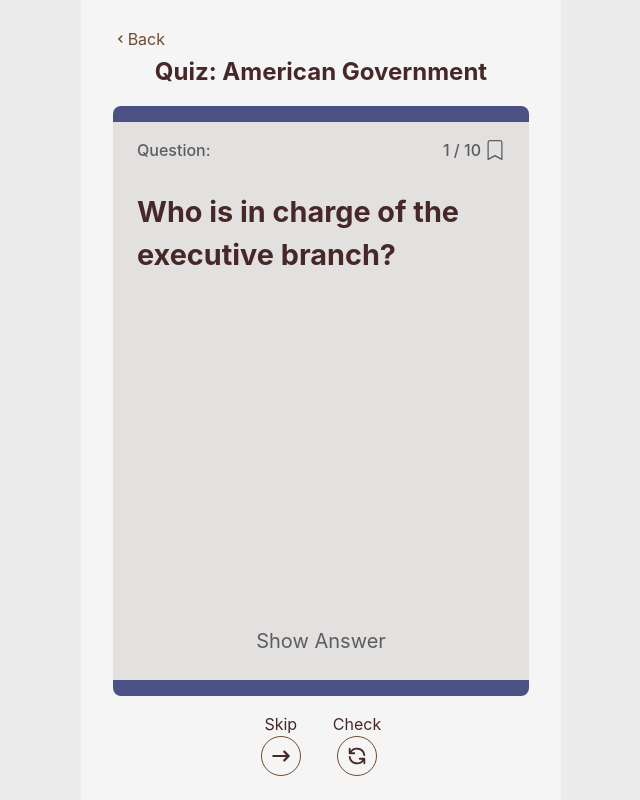
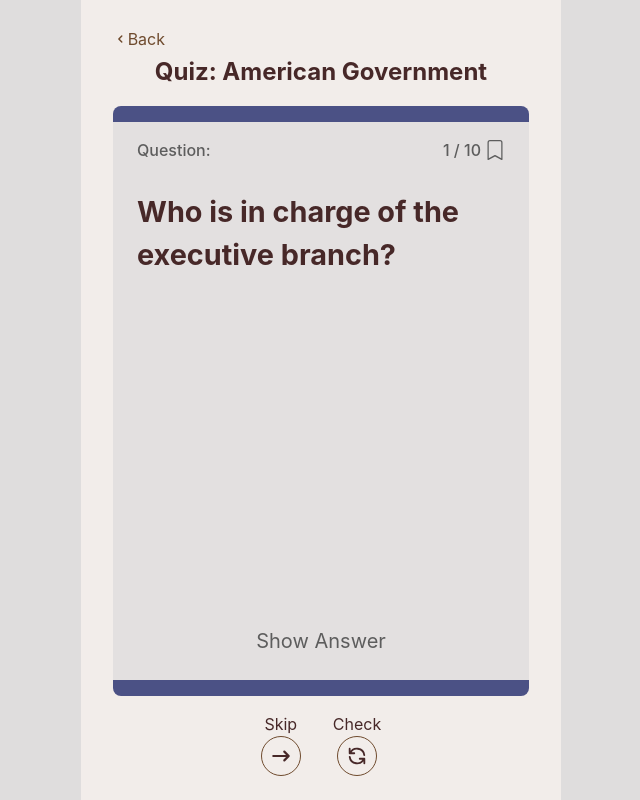
Before and after one commit to sprajams/flashcards, a React (Create React App) app: page /category/1/quiz in a window 1280 px wide. Shown: the whole page, without its empty margins (319-959 px from the left). Built offline with nearby package versions, Linux system fonts and the light colour scheme.

Commit message:
light mode color correction scrollbar

```diff
--- a/src/App.scss
+++ b/src/App.scss
@@ -3,7 +3,7 @@
   display: flex;
   justify-content: center;
   align-items: center;
-  background: rgb(237, 236, 236);
+  background: rgb(223, 221, 221);
   @media (prefers-color-scheme: dark) {
     background: black;
   }
--- a/src/index.scss
+++ b/src/index.scss
@@ -1,7 +1,7 @@
 :root {
   --color-text-primary: rgb(71, 40, 40);
   --color-text-secondary: rgb(111, 75, 46);
-  --color-bg-primary: rgb(245, 245, 245);
+  --color-bg-primary: rgb(242, 237, 234);
   @media (prefers-color-scheme: dark) {
     --color-text-primary: rgb(243, 235, 214);
     --color-text-secondary: rgb(189, 180, 170);
@@ -109,14 +109,16 @@ a {
   width: 8px;
 }
 // /* Handle */
-::-webkit-scrollbar-thumb {
-  background: rgb(110, 110, 110);
-  border-radius: 8px;
-}
-::-webkit-scrollbar-thumb:horizontal {
-  background: rgb(110, 110, 110);
-  border-radius: 8px;
-}
 ::-webkit-scrollbar-track {
   display: none;
 }
+::-webkit-scrollbar {
+  width: 15px;
+  background: transparent;
+}
+::-webkit-scrollbar-thumb {
+  border: 5px solid transparent;
+  background-clip: padding-box;
+  border-radius: 8px;
+  background-color: var(--color-text-secondary);
+}
```
